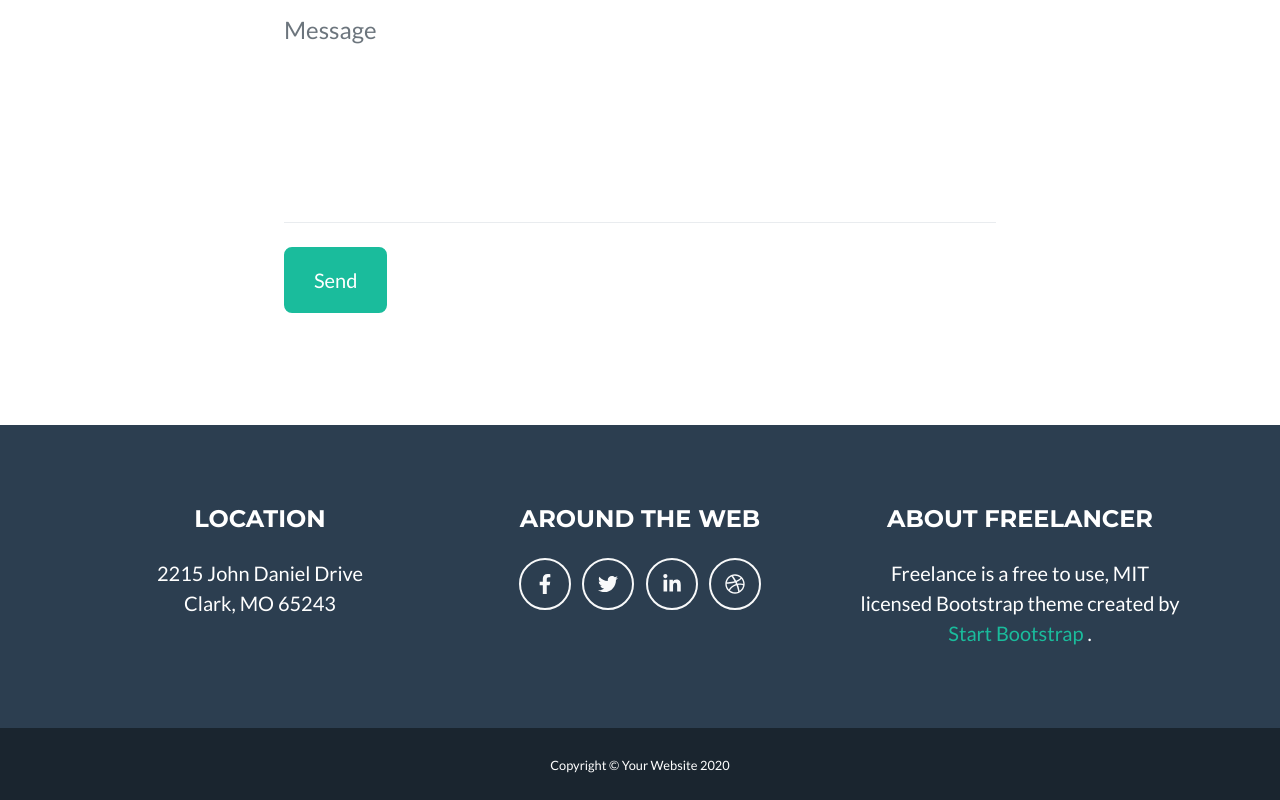
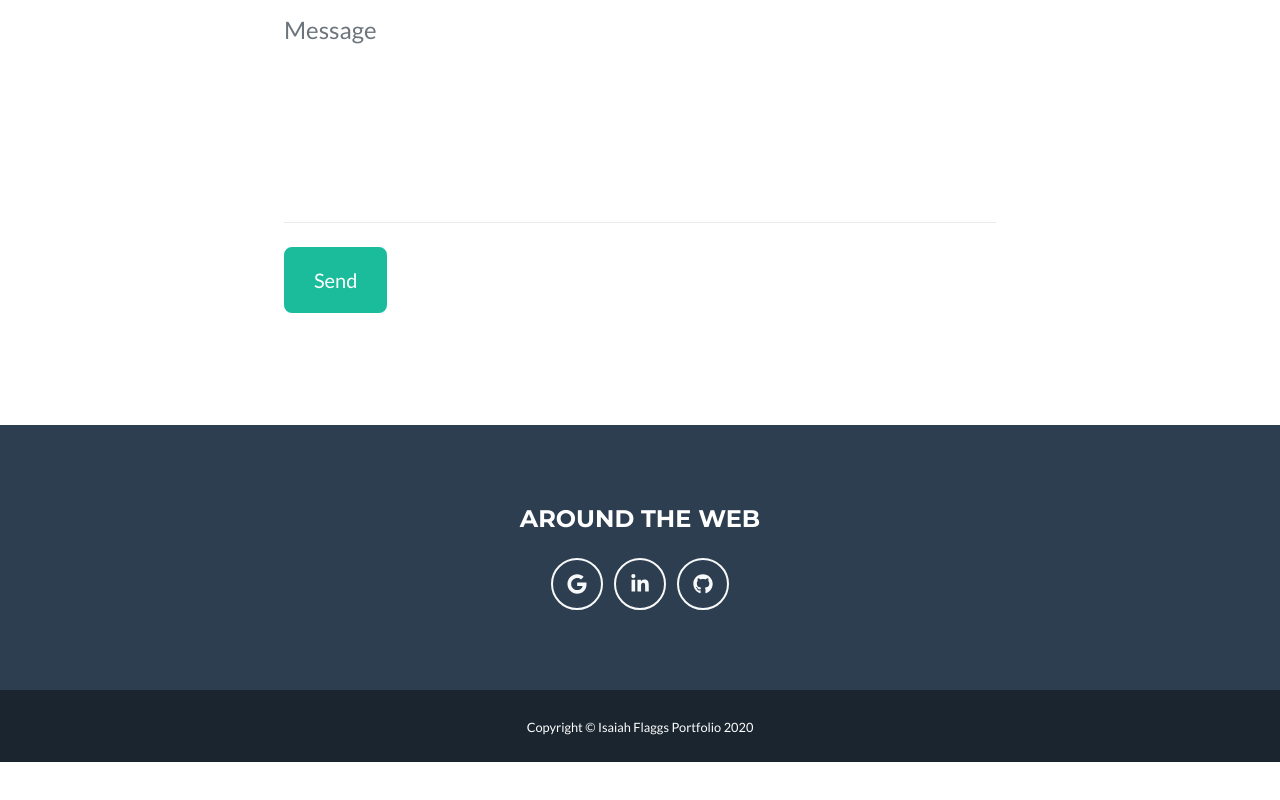
Before and after one commit to IsaiahFlagg/myPortfolio, a plain HTML site: page index.html in a window 1280 px wide. Shown: the part 2608-3408 px from the top of the page. After the commit the page ends 3370 px from the top, so only its background shows below. Drawn offline with nearby package versions, Linux system fonts and the light colour scheme.

Commit message:
made changed to aobut section

```diff
--- a/index.html
+++ b/index.html
@@ -236,38 +236,38 @@
             <div class="row">
                 <!-- Footer Location-->
                 <div class="col-lg-4 mb-5 mb-lg-0">
-                    <h4 class="text-uppercase mb-4">Location</h4>
+                    <!-- <h4 class="text-uppercase mb-4">Location</h4>
                     <p class="lead mb-0">
                         2215 John Daniel Drive
                         <br />
                         Clark, MO 65243
-                    </p>
+                    </p> -->
                 </div>
                 <!-- Footer Social Icons-->
                 <div class="col-lg-4 mb-5 mb-lg-0">
                     <h4 class="text-uppercase mb-4">Around the Web</h4>
-                    <a class="btn btn-outline-light btn-social mx-1" href="#!"><i
-                            class="fab fa-fw fa-facebook-f"></i></a>
-                    <a class="btn btn-outline-light btn-social mx-1" href="#!"><i class="fab fa-fw fa-twitter"></i></a>
-                    <a class="btn btn-outline-light btn-social mx-1" href="#!"><i
+                    <!-- <a class="btn btn-outline-light btn-social mx-1" href="#!"><i
+                            class="fab fa-fw fa-facebook-f"></i></a> -->
+                    <a class="btn btn-outline-light btn-social mx-1" href="mailto:flaggsdevelop@gmail.com"><i class="fab fa-google"></i></a>
+                    <a class="btn btn-outline-light btn-social mx-1" href="linkedin.com/in/isaiah-flagg-5523301b7"><i
                             class="fab fa-fw fa-linkedin-in"></i></a>
-                    <a class="btn btn-outline-light btn-social mx-1" href="#!"><i class="fab fa-fw fa-dribbble"></i></a>
+                    <a class="btn btn-outline-light btn-social mx-1" href="https://github.com/IsaiahFlagg"><i class="fab fa-github"></i></a>
                 </div>
                 <!-- Footer About Text-->
                 <div class="col-lg-4">
-                    <h4 class="text-uppercase mb-4">About Freelancer</h4>
-                    <p class="lead mb-0">
+                    <!-- <h4 class="text-uppercase mb-4">About Freelancer</h4> -->
+                    <!-- <p class="lead mb-0">
                         Freelance is a free to use, MIT licensed Bootstrap theme created by
                         <a href="http://startbootstrap.com">Start Bootstrap</a>
                         .
-                    </p>
+                    </p> -->
                 </div>
             </div>
         </div>
     </footer>
     <!-- Copyright Section-->
     <div class="copyright py-4 text-center text-white">
-        <div class="container"><small>Copyright © Your Website 2020</small></div>
+        <div class="container"><small>Copyright © Isaiah Flaggs Portfolio 2020</small></div>
     </div>
     <!-- Scroll to Top Button (Only visible on small and extra-small screen sizes)-->
     <div class="scroll-to-top d-lg-none position-fixed">
```
